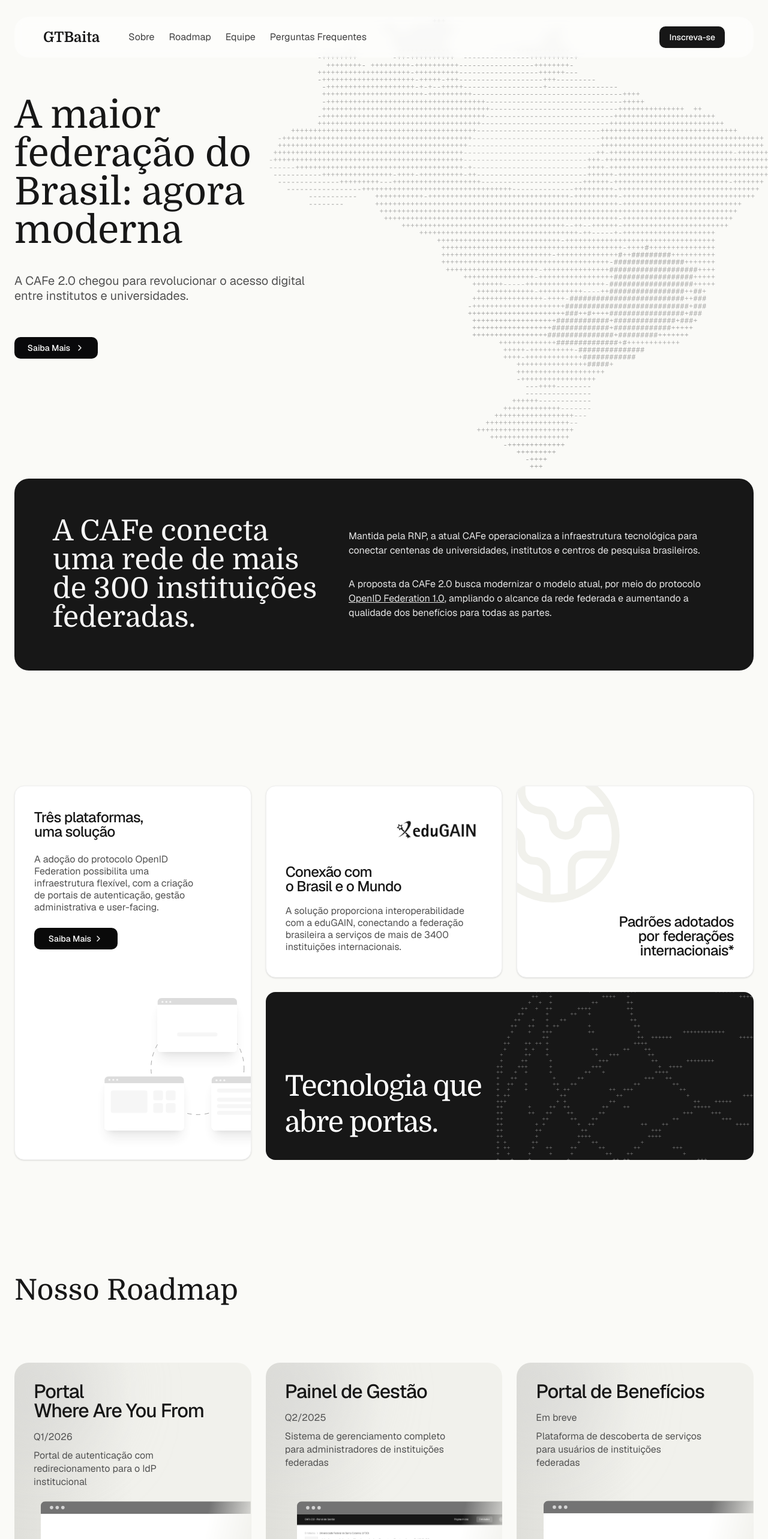
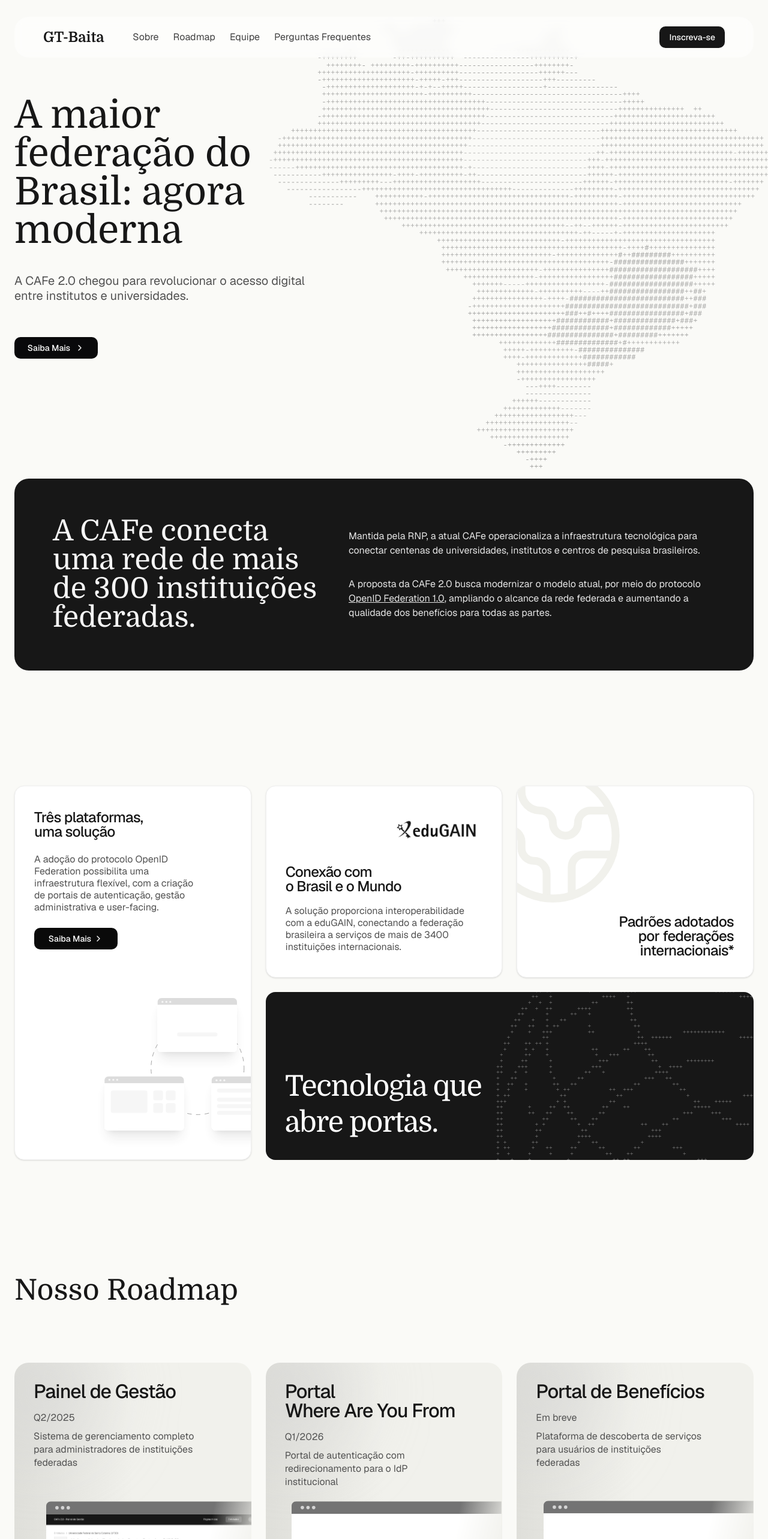
Before and after one commit to GT-BAITA/gt-baita.github.io, a React (Vite) app: page / in a window 1280 px wide. Shown: the top 2566 px of the page at 60% size. Built offline with nearby package versions, Linux system fonts and the light colour scheme; what react-google-recaptcha-v3 would draw is missing.

Commit message:
fix: layout

```diff
--- a/index.html
+++ b/index.html
@@ -9,8 +9,8 @@
     href="https://fonts.googleapis.com/css2?family=Domine:wght@400;500;600;700&family=Geist:wght@400;500;600;700&display=swap"
     rel="stylesheet" />
   <meta name="viewport" content="width=device-width, initial-scale=1.0" />
-  <meta name="description" content="GT Baita" />
-  <title>GT Baita</title>
+  <meta name="description" content="GT-Baita" />
+  <title>GT-Baita</title>
 </head>
 
 <body>
--- a/src/components/layout/header.tsx
+++ b/src/components/layout/header.tsx
@@ -61,7 +61,7 @@
               }}
               className="text-2xl font-bold font-domine text-neutral-900 transition-all duration-300 hover:opacity-90 cursor-pointer"
             >
-              GTBaita
+              GT-Baita
             </h1>
 
             <div className="hidden md:flex items-center gap-6">
--- a/src/components/sections/roadmap-section.tsx
+++ b/src/components/sections/roadmap-section.tsx
@@ -44,6 +44,19 @@
 
         <div className="grid md:grid-cols-3 gap-6">
           <motion.div
+            initial={{ opacity: 0, y: 80 }}
+            whileInView={{ opacity: 1, y: 0 }}
+            transition={{ duration: 0.8, ease: 'easeOut' }}
+            viewport={{ once: true }}
+          >
+            <RoadmapCard
+              title="Painel de Gestão"
+              quarter="Q2/2025"
+              description="Sistema de gerenciamento completo para administradores de instituições federadas"
+              image="/svgs/roadmap-painel.svg"
+            />
+          </motion.div>
+          <motion.div
             initial={{ opacity: 0, x: -80 }}
             whileInView={{ opacity: 1, x: 0 }}
             transition={{ duration: 0.8, ease: 'easeOut' }}
@@ -54,20 +67,6 @@
               quarter="Q1/2026"
               description="Portal de autenticação com redirecionamento para o IdP institucional"
               image="/svgs/roadmap-wayf.svg"
-            />
-          </motion.div>
-
-          <motion.div
-            initial={{ opacity: 0, y: 80 }}
-            whileInView={{ opacity: 1, y: 0 }}
-            transition={{ duration: 0.8, ease: 'easeOut' }}
-            viewport={{ once: true }}
-          >
-            <RoadmapCard
-              title="Painel de Gestão"
-              quarter="Q2/2025"
-              description="Sistema de gerenciamento completo para administradores de instituições federadas"
-              image="/svgs/roadmap-painel.svg"
             />
           </motion.div>
 
--- a/src/components/sections/team-section.tsx
+++ b/src/components/sections/team-section.tsx
@@ -5,8 +5,8 @@
     { name: 'Brendon Vicente', role: 'Assistente de Inovação' },
     { name: 'Eduardo Perottoni', role: 'Assistente de Inovação' },
     { name: 'Giulia Manno', role: 'Designer de Produto' },
-    { name: 'Alison', role: 'Desenvolvedor' },
-    { name: 'Charlie', role: 'Desenvolvedora' },
+    { name: 'Álison Batista', role: 'Desenvolvedor' },
+    { name: 'Charlie Terra', role: 'Desenvolvedora' },
     { name: 'Rayane Melo', role: 'Desenvolvedora' },
     { name: 'Leonardo Passos', role: 'Desenvolvedor' },
     { name: 'Raissa Lima', role: 'Desenvolvedora' },
```
